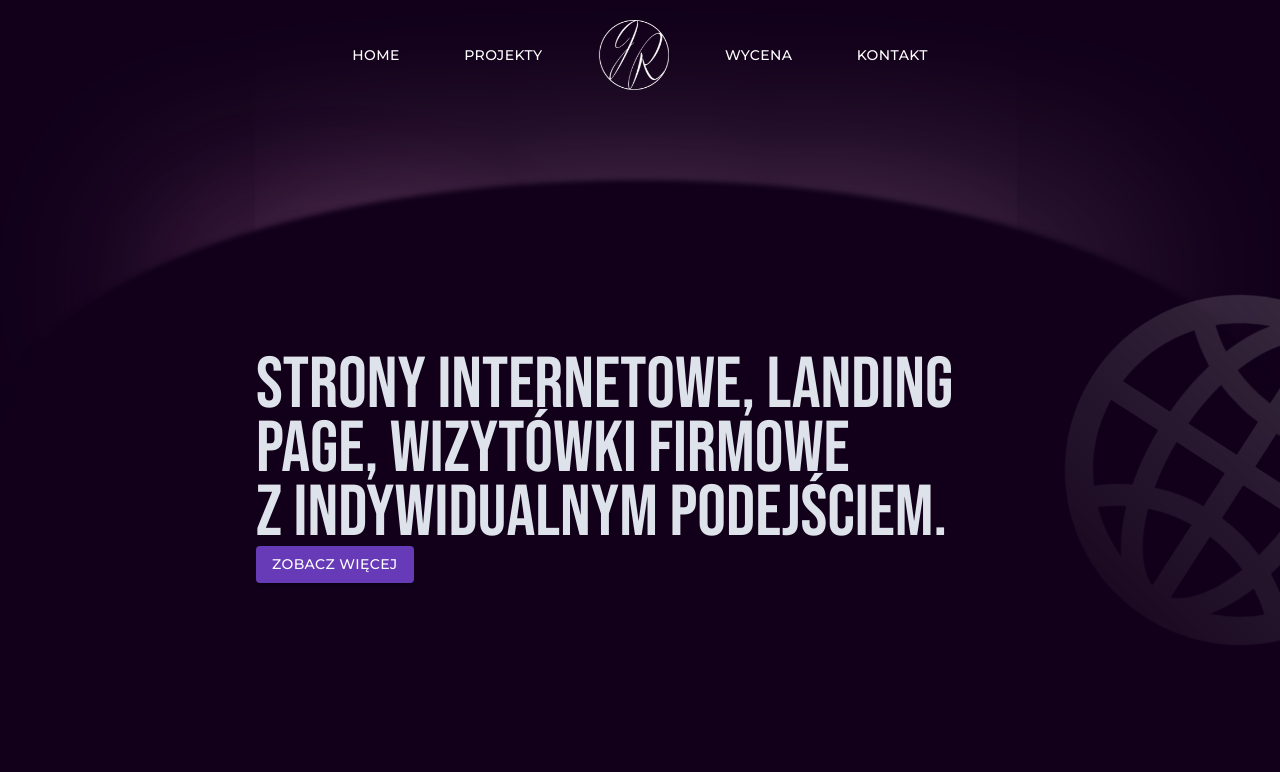
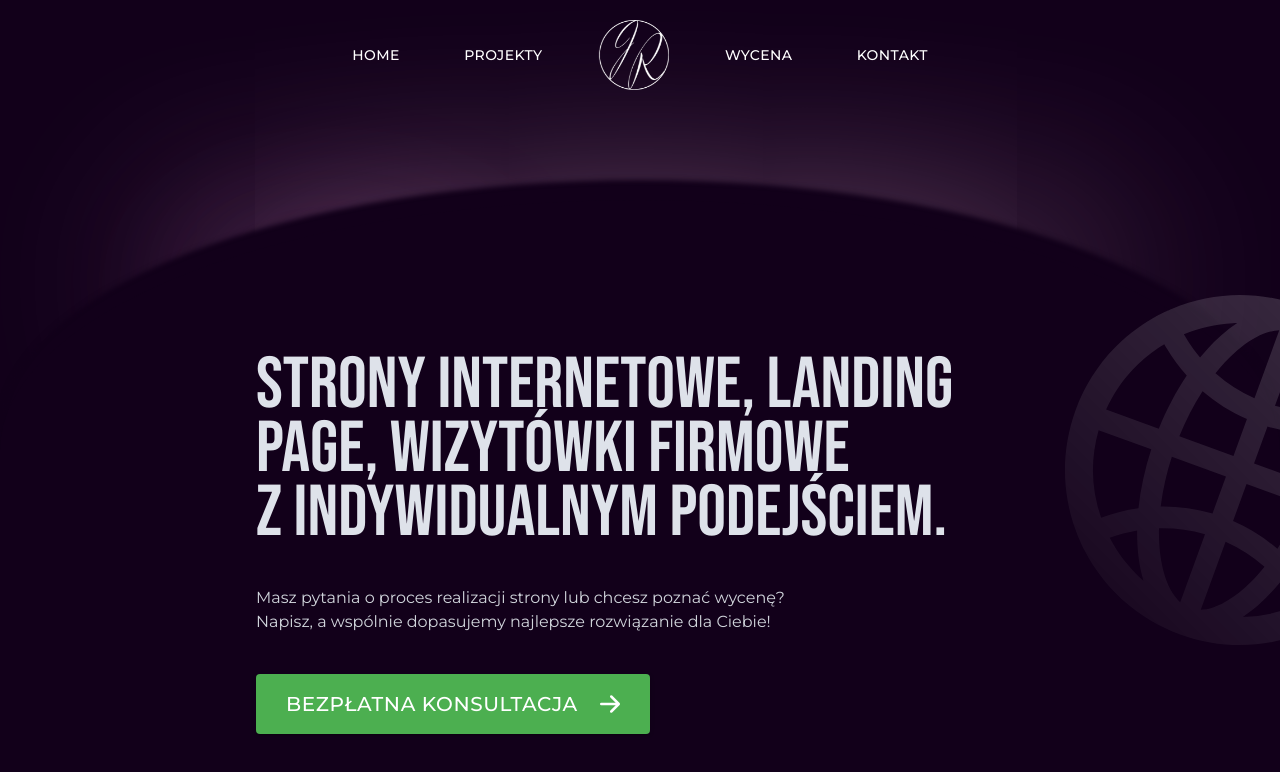
Before and after one commit to rezio3/jr-web-dev, a React (Vite) app: page / in a window 1280 px wide. Shown: the top 772 px of the page. Built offline with nearby package versions, Linux system fonts and the light colour scheme.

Commit message:
update header landing

```diff
--- a/src/components/elements/Button.tsx
+++ b/src/components/elements/Button.tsx
@@ -14,14 +14,24 @@ export type ButtonProps = {
     | "info"
     | "warning"
     | undefined;
+  padding?: string | undefined;
+  fontSize: string | undefined;
 };
 
-const Button = ({ children, className, variant, color }: ButtonProps) => {
+const Button = ({
+  children,
+  className,
+  variant,
+  color,
+  padding,
+  fontSize,
+}: ButtonProps) => {
   return (
     <ButtonMUI
       className={`cursor-pointer montserrat ${className || ""}`}
       variant={variant || "text"}
       color={color || "primary"}
+      sx={{ padding: padding || "", fontSize: fontSize || "" }}
     >
       {children}
     </ButtonMUI>
--- a/src/styles/themeMUI.ts
+++ b/src/styles/themeMUI.ts
@@ -1,9 +1,9 @@
 import { createTheme } from "@mui/material";
-import { deepOrange, deepPurple } from "@mui/material/colors";
+import { deepOrange, green } from "@mui/material/colors";
 
 export const theme = createTheme({
   palette: {
-    primary: deepPurple,
+    primary: green,
     secondary: deepOrange,
   },
   components: {
--- a/src/views/LandingView.tsx
+++ b/src/views/LandingView.tsx
@@ -1,23 +1,12 @@
-import * as React from "react";
-import { AiOutlineGlobal } from "react-icons/ai";
 import "./landingView.scss";
-import Button from "../components/elements/Button";
+import HeaderSection from "./sections/HeaderSection";
+import PortfolioSection from "./sections/PortfolioSection";
 
 const LandingView = () => {
   return (
     <div className="xl:mt-[160px] mt-[100px] flex justify-center w-full">
-      <div className="md:w-2/3 w-full relative flex flex-col items-start px-4">
-        <h1 className="bebas-neue text-5xl xl:text-7xl md:text-5xl max-w-[800px] leading-12 xl:leading-16 mt-[100px]">
-          Strony internetowe, landing page, wizytówki firmowe <br />z
-          indywidualnym podejściem.
-        </h1>
-        <div className="mask-gradient absolute top-4 left-40 xl:left-200 md:left-100 h-[400px] w-[400px]">
-          <AiOutlineGlobal size={400} color="#FFFFFF" className="globe-icon" />
-        </div>
-        <Button className="text-2xl p-4" variant="contained" color="primary">
-          Zobacz więcej
-        </Button>
-      </div>
+      <HeaderSection />
+      <PortfolioSection />
     </div>
   );
 };
--- a/src/views/landingView.scss
+++ b/src/views/landingView.scss
@@ -14,5 +14,6 @@
 }
 
 .globe-icon {
-  animation: globeRotate 60s linear infinite;
+  // animation: globeRotate 60s linear infinite;
+  rotate: 20deg;
 }
--- /dev/null
+++ b/src/views/sections/HeaderSection.tsx
@@ -0,0 +1,32 @@
+import * as React from "react";
+import { AiOutlineGlobal } from "react-icons/ai";
+import { BsArrowRightShort } from "react-icons/bs";
+import Button from "../../components/elements/Button";
+
+const HeaderSection = () => {
+  return (
+    <div className="md:w-2/3 w-full relative flex flex-col items-start px-4">
+      <h1 className="bebas-neue text-5xl xl:text-7xl md:text-5xl max-w-[800px] leading-12 xl:leading-16 mt-[100px] mb-10">
+        Strony internetowe, landing page, wizytówki firmowe <br />z
+        indywidualnym podejściem.
+      </h1>
+      <span className="mb-10 text-gray-300">
+        Masz pytania o proces realizacji strony lub chcesz poznać wycenę? <br />
+        Napisz, a wspólnie dopasujemy najlepsze rozwiązanie dla Ciebie!
+      </span>
+      <div className="mask-gradient absolute top-4 left-40 xl:left-200 md:left-100 h-[400px] w-[400px]">
+        <AiOutlineGlobal size={400} color="#FFFFFF" className="globe-icon" />
+      </div>
+      <Button
+        variant="contained"
+        color="primary"
+        padding="10px 20px 10px 30px"
+        fontSize="20px"
+      >
+        Bezpłatna konsultacja <BsArrowRightShort size={40} className="ml-3" />
+      </Button>
+    </div>
+  );
+};
+
+export default HeaderSection;
--- /dev/null
+++ b/src/views/sections/PortfolioSection.tsx
@@ -0,0 +1,7 @@
+import * as React from "react";
+
+const PortfolioSection = () => {
+  return <></>;
+};
+
+export default PortfolioSection;
```
